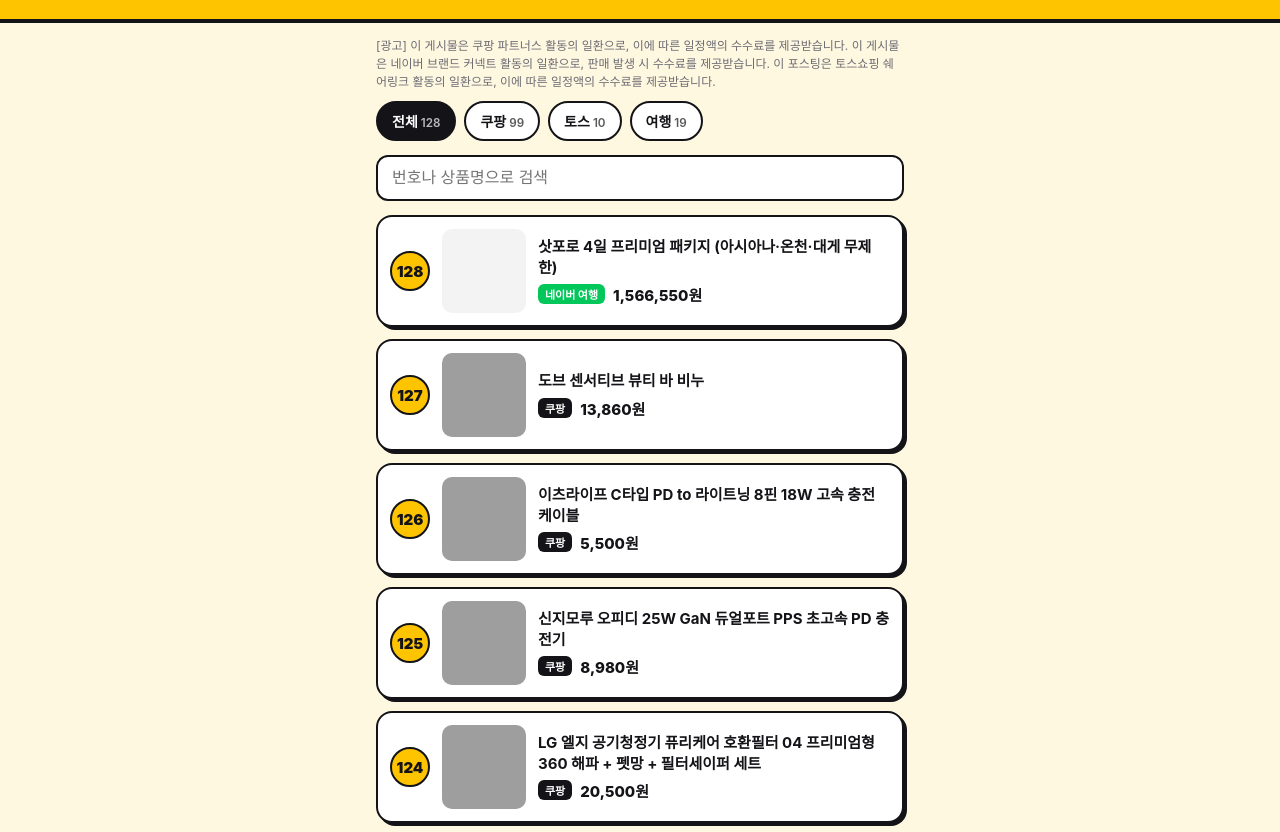
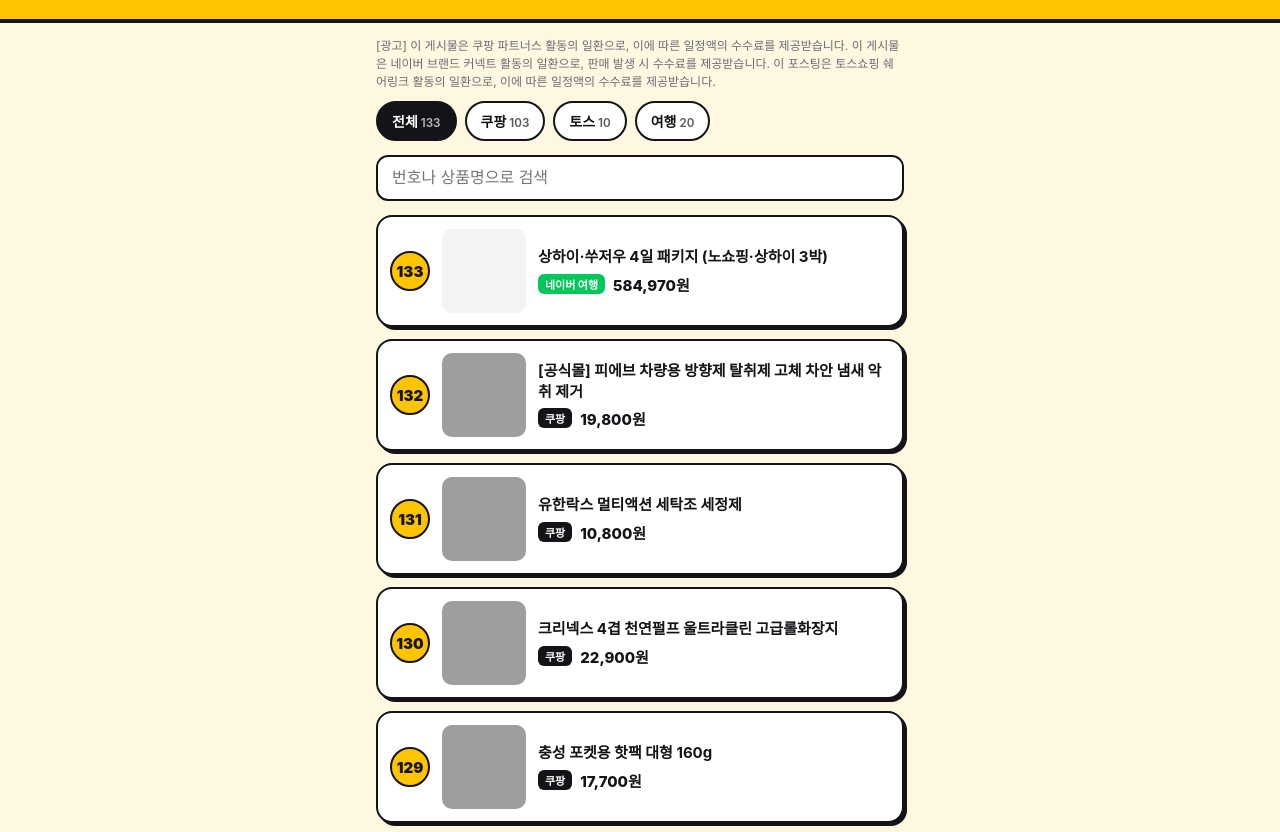
Before and after one commit to JJM-eng/cart, a plain HTML site: page index.html in a window 1280 px wide. Shown: the part 90-922 px from the top of the page. Drawn offline with Linux system fonts and the light colour scheme; grey boxes are pictures that could not be loaded.

Commit message:
update 2026-11-18

```diff
--- a/index.html
+++ b/index.html
@@ -32,9 +32,14 @@ footer{text-align:center;font-size:12px;color:var(--mut);padding:0 16px 30px}
 </style></head><body>
 <header><h1>🛒 장바구니 검수관</h1><p>릴스 속 상품, 번호로 찾으세요</p></header>
 <p class="ad">[광고] 이 게시물은 쿠팡 파트너스 활동의 일환으로, 이에 따른 일정액의 수수료를 제공받습니다. 이 게시물은 네이버 브랜드 커넥트 활동의 일환으로, 판매 발생 시 수수료를 제공받습니다. 이 포스팅은 토스쇼핑 쉐어링크 활동의 일환으로, 이에 따른 일정액의 수수료를 제공받습니다.</p>
-<nav class="tabs"><button data-t="all" class="on">전체<small>128</small></button><button data-t="coupang" class="">쿠팡<small>99</small></button><button data-t="toss" class="">토스<small>10</small></button><button data-t="naver" class="">여행<small>19</small></button></nav>
+<nav class="tabs"><button data-t="all" class="on">전체<small>133</small></button><button data-t="coupang" class="">쿠팡<small>103</small></button><button data-t="toss" class="">토스<small>10</small></button><button data-t="naver" class="">여행<small>20</small></button></nav>
 <div class="search"><input id="q" type="search" placeholder="번호나 상품명으로 검색" inputmode="search"></div>
-<main><a class="card" href="https://naver.me/FTdeM5jU" target="_blank" rel="sponsored noopener" data-s="128 삿포로 4일 프리미엄 패키지 (아시아나·온천·대게 무제한)" data-p="naver"><div class="no">128</div><div class="img"></div><div><div class="t">삿포로 4일 프리미엄 패키지 (아시아나·온천·대게 무제한)</div><div class="m"><span class="tag naver">네이버 여행</span><span class="price">1,566,550원</span></div></div></a>
+<main><a class="card" href="https://naver.me/5LQ67Lt9" target="_blank" rel="sponsored noopener" data-s="133 상하이·쑤저우 4일 패키지 (노쇼핑·상하이 3박)" data-p="naver"><div class="no">133</div><div class="img"></div><div><div class="t">상하이·쑤저우 4일 패키지 (노쇼핑·상하이 3박)</div><div class="m"><span class="tag naver">네이버 여행</span><span class="price">584,970원</span></div></div></a>
+<a class="card" href="https://link.coupang.com/a/iMacfT9UoC" target="_blank" rel="sponsored noopener" data-s="132 [공식몰] 피에브 차량용 방향제 탈취제 고체 차안 냄새 악취 제거" data-p="coupang"><div class="no">132</div><img class="img" src="https://img2c.coupangcdn.com/image/vendor_inventory/23ed/e4a7e6450e56e5965ad15b0961c5a6b932376d9375aac9be245ba501976c.png" alt="" loading="lazy" referrerpolicy="no-referrer"><div><div class="t">[공식몰] 피에브 차량용 방향제 탈취제 고체 차안 냄새 악취 제거</div><div class="m"><span class="tag coupang">쿠팡</span><span class="price">19,800원</span></div></div></a>
+<a class="card" href="https://link.coupang.com/a/iL94Ip2Mqi" target="_blank" rel="sponsored noopener" data-s="131 유한락스 멀티액션 세탁조 세정제" data-p="coupang"><div class="no">131</div><img class="img" src="https://img3a.coupangcdn.com/image/retail/images/190126843049122-61e5dee8-43ff-412a-82d6-a5d54f4e4128.jpg" alt="" loading="lazy" referrerpolicy="no-referrer"><div><div class="t">유한락스 멀티액션 세탁조 세정제</div><div class="m"><span class="tag coupang">쿠팡</span><span class="price">10,800원</span></div></div></a>
+<a class="card" href="https://link.coupang.com/a/iL94HUO7X2" target="_blank" rel="sponsored noopener" data-s="130 크리넥스 4겹 천연펄프 울트라클린 고급롤화장지" data-p="coupang"><div class="no">130</div><img class="img" src="https://image4.coupangcdn.com/image/retail/images/7353963470973-6b9e0e2b-4f02-42ce-8898-63f42a38186b.png" alt="" loading="lazy" referrerpolicy="no-referrer"><div><div class="t">크리넥스 4겹 천연펄프 울트라클린 고급롤화장지</div><div class="m"><span class="tag coupang">쿠팡</span><span class="price">22,900원</span></div></div></a>
+<a class="card" href="https://link.coupang.com/a/iL94HdAazY" target="_blank" rel="sponsored noopener" data-s="129 충성 포켓용 핫팩 대형 160g" data-p="coupang"><div class="no">129</div><img class="img" src="https://image11.coupangcdn.com/image/retail/images/141827873471528-6123d2f2-374a-48bb-a4a7-403849a0e447.jpg" alt="" loading="lazy" referrerpolicy="no-referrer"><div><div class="t">충성 포켓용 핫팩 대형 160g</div><div class="m"><span class="tag coupang">쿠팡</span><span class="price">17,700원</span></div></div></a>
+<a class="card" href="https://naver.me/FTdeM5jU" target="_blank" rel="sponsored noopener" data-s="128 삿포로 4일 프리미엄 패키지 (아시아나·온천·대게 무제한)" data-p="naver"><div class="no">128</div><div class="img"></div><div><div class="t">삿포로 4일 프리미엄 패키지 (아시아나·온천·대게 무제한)</div><div class="m"><span class="tag naver">네이버 여행</span><span class="price">1,566,550원</span></div></div></a>
 <a class="card" href="https://link.coupang.com/a/iKvdLXWCIL" target="_blank" rel="sponsored noopener" data-s="127 도브 센서티브 뷰티 바 비누" data-p="coupang"><div class="no">127</div><img class="img" src="https://img5a.coupangcdn.com/image/vendor_inventory/80cf/98760c7cefa9c272bbc08cf01301ecb1058db06af212d3cad9e9beeaef40.jpg" alt="" loading="lazy" referrerpolicy="no-referrer"><div><div class="t">도브 센서티브 뷰티 바 비누</div><div class="m"><span class="tag coupang">쿠팡</span><span class="price">13,860원</span></div></div></a>
 <a class="card" href="https://link.coupang.com/a/iKvaeOGJG0" target="_blank" rel="sponsored noopener" data-s="126 이츠라이프 c타입 pd to 라이트닝 8핀 18w 고속 충전 케이블" data-p="coupang"><div class="no">126</div><img class="img" src="https://img3c.coupangcdn.com/image/1025_amir_coupang_oct_80k/e7f6/4a6a0f31249dfe9b7c72d693ab3e9be5e5774f64d604e7521d99db14f7d5.jpg" alt="" loading="lazy" referrerpolicy="no-referrer"><div><div class="t">이츠라이프 C타입 PD to 라이트닝 8핀 18W 고속 충전 케이블</div><div class="m"><span class="tag coupang">쿠팡</span><span class="price">5,500원</span></div></div></a>
 <a class="card" href="https://link.coupang.com/a/iKvaegUtdk" target="_blank" rel="sponsored noopener" data-s="125 신지모루 오피디 25w gan 듀얼포트 pps 초고속 pd 충전기" data-p="coupang"><div class="no">125</div><img class="img" src="https://image8.coupangcdn.com/image/retail/images/11932041733418-2d422f73-d65a-4fd6-9346-67f88b350a6b.jpg" alt="" loading="lazy" referrerpolicy="no-referrer"><div><div class="t">신지모루 오피디 25W GaN 듀얼포트 PPS 초고속 PD 충전기</div><div class="m"><span class="tag coupang">쿠팡</span><span class="price">8,980원</span></div></div></a>
@@ -162,7 +167,7 @@ footer{text-align:center;font-size:12px;color:var(--mut);padding:0 16px 30px}
 <a class="card" href="https://link.coupang.com/a/h9Ur4WYMKa" target="_blank" rel="sponsored noopener" data-s="3 곰곰 맥반석 구운란" data-p="coupang"><div class="no">3</div><img class="img" src="https://image8.coupangcdn.com/image/retail/images/1742566438571959-53a5ab6a-b98d-4301-94ed-7b5c6d1d3b8c.jpg" alt="" loading="lazy" referrerpolicy="no-referrer"><div><div class="t">곰곰 맥반석 구운란</div><div class="m"><span class="tag coupang">쿠팡</span><span class="price">9,800원</span></div></div></a>
 <a class="card" href="https://link.coupang.com/a/h8Lr52fsl2" target="_blank" rel="sponsored noopener" data-s="2 스프라이트 제로 사이다 with tea" data-p="coupang"><div class="no">2</div><img class="img" src="https://image7.coupangcdn.com/image/retail/images/2026/05/19/18/1/b5de012e-d332-49ab-9be4-5e6b00896427.jpg" alt="" loading="lazy" referrerpolicy="no-referrer"><div><div class="t">스프라이트 제로 사이다 with TEA</div><div class="m"><span class="tag coupang">쿠팡</span><span class="price">15,050원</span></div></div></a>
 <a class="card" href="https://link.coupang.com/a/h8LpepRVCK" target="_blank" rel="sponsored noopener" data-s="1 하이플러스 스마트 하이패스 자동 충전카드" data-p="coupang"><div class="no">1</div><img class="img" src="https://img2a.coupangcdn.com/image/retail/images/2025/07/16/15/6/6b5fcafc-69ea-4111-8aa2-7f84234a2d64.jpg" alt="" loading="lazy" referrerpolicy="no-referrer"><div><div class="t">하이플러스 스마트 하이패스 자동 충전카드</div><div class="m"><span class="tag coupang">쿠팡</span><span class="price">6,000원</span></div></div></a></main>
-<footer>※ 가격·할인은 영상 제작 시점 기준이며 바뀔 수 있어요.<br>업데이트 2026-11-17</footer>
+<footer>※ 가격·할인은 영상 제작 시점 기준이며 바뀔 수 있어요.<br>업데이트 2026-11-18</footer>
 <script>
 const q=document.getElementById('q');let tab='all';
 function apply(){const v=(q.value||'').trim().toLowerCase();
```
